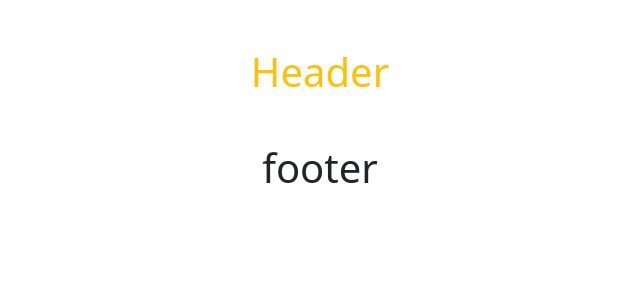
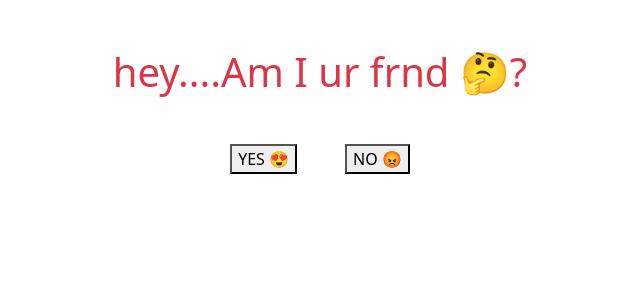
Before and after one commit to MadhuTenneti/ProjectOne, a React (Vite) app: page / in a window 1280 px wide. Shown: the top 300 px of the page, without its empty margins (320-960 px from the left). Built offline with nearby package versions, Linux system fonts and the light colour scheme.

Commit message:
how to add script

```diff
--- a/src/Footer.jsx
+++ b/src/Footer.jsx
@@ -1,7 +1,7 @@
 function Footer(){
     return(
         <>
-        <h1 className="text-center my-5">footer</h1>
+        {/* <h1 className="text-center my-5">footer</h1> */}
         </>
     )
 }
--- a/src/Header.jsx
+++ b/src/Header.jsx
@@ -1,8 +1,18 @@
 function Header() {
   return (
     <>
-      <h1 className="text-center  text-warning mt-5">Header</h1>
+    <div className="text">
+      <h1 className="text-center  text-danger mt-5">hey....Am I ur frnd 🤔?</h1>
+    </div>
+    <div className="btns text-center mt-5">
+      <button onclick="yes()" className="me-5">YES 😍</button>
+      <button onclick="no()">NO 😡</button>
+    </div>
+
+
     </>
+
   );
+
 }
 export default Header;
```
